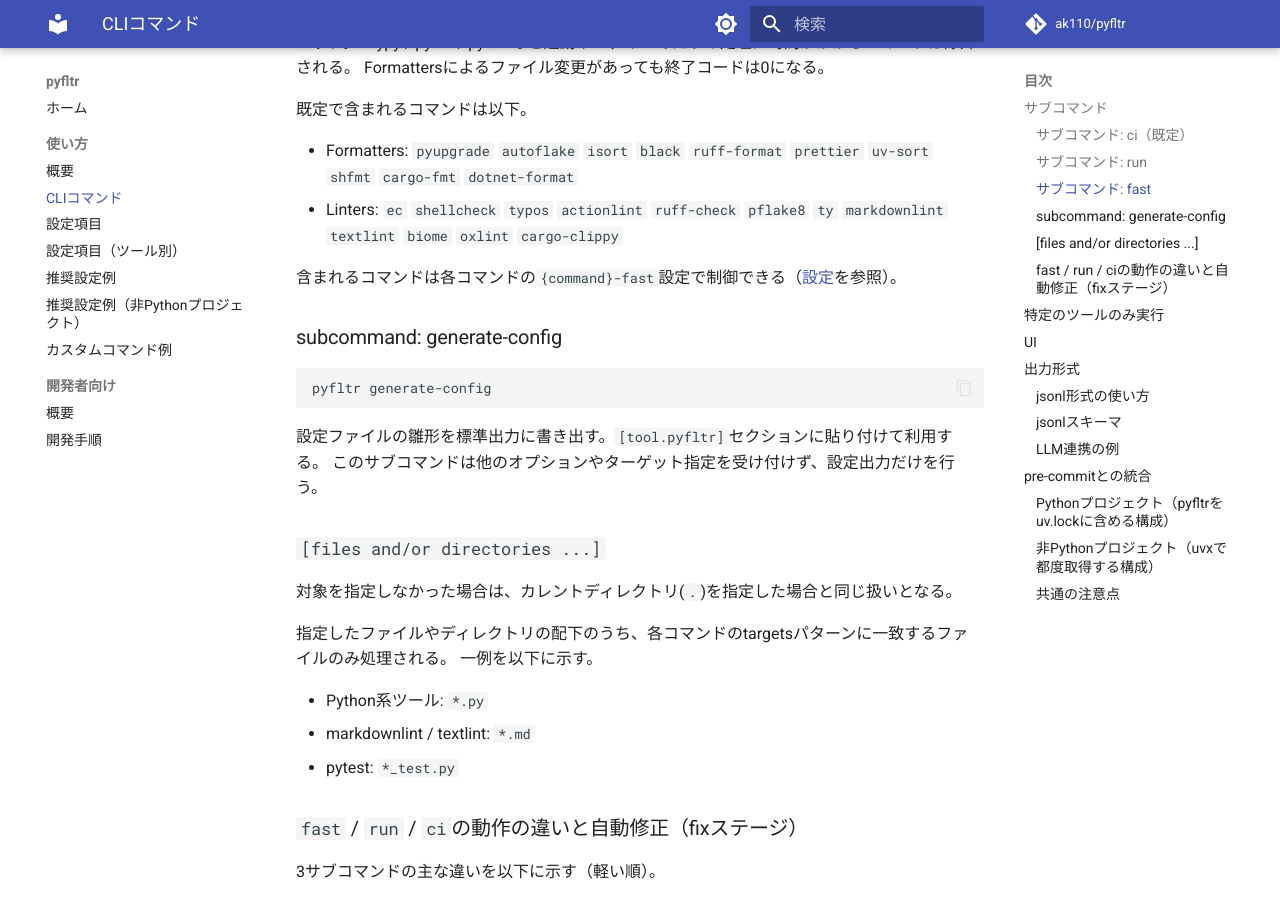
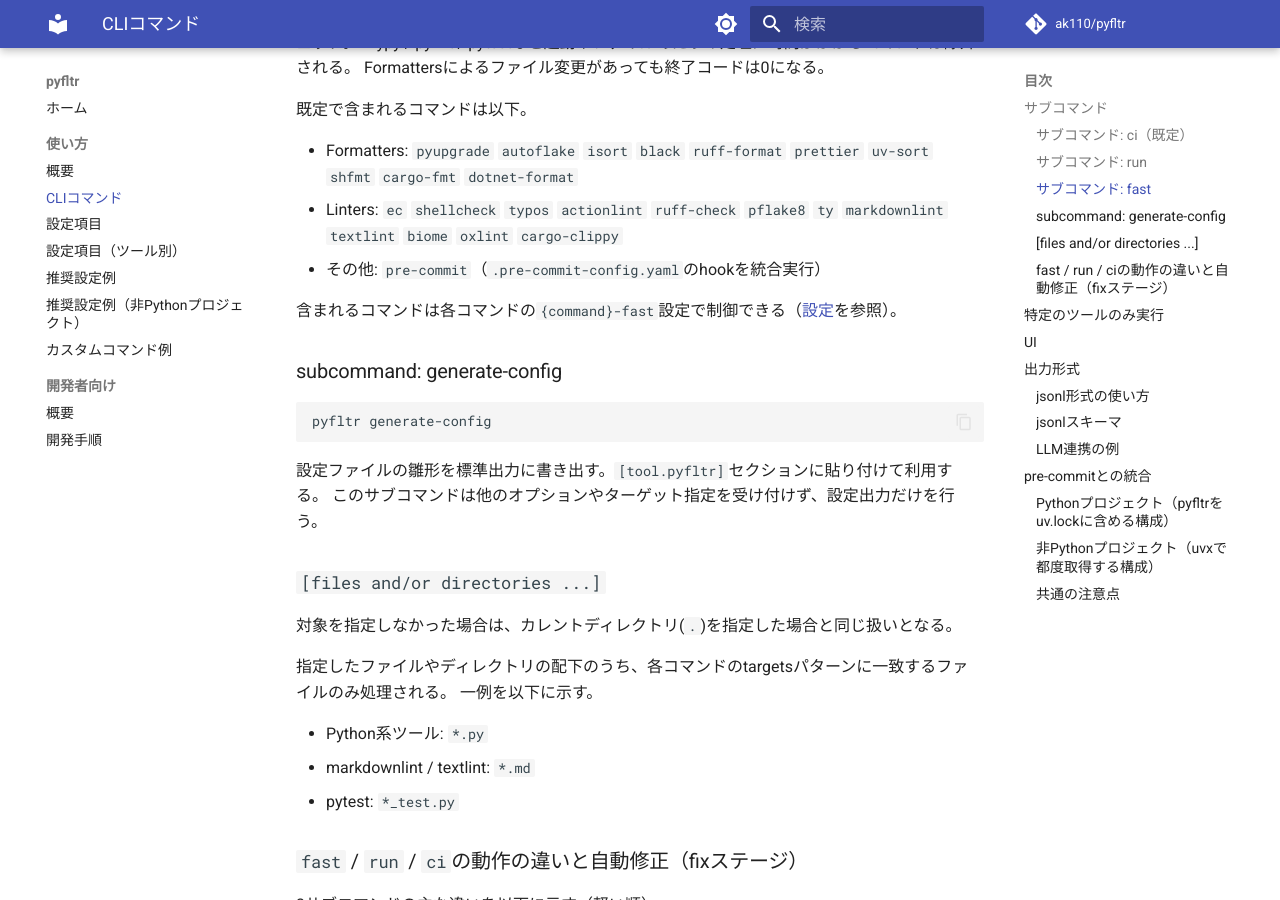
Before and after one commit to ak110/pyfltr, an MkDocs documentation site: the page built from docs/guide/usage.md, in a window 1280 px wide and 900 px high, scrolled down 923 px. Built offline with MkDocs 1.6.1 and Material for MkDocs 9.7.7, drawn with Linux system fonts in a browser that asks for light colours; comment, search, counter and statistics services are not loaded.

Commit message:
docs: pre-commitをfast既定コマンドと対応ツール一覧に反映
v2.0.0のpre-commit-fast既定True化に伴い、docs/guide/usage.mdのfast既定
コマンド列挙・formatエイリアス定義、docs/guide/index.mdの対応ツール一覧に
pre-commitを追記して実装との齟齬を解消する。

```diff
--- a/docs/guide/usage.md
+++ b/docs/guide/usage.md
@@ -46,6 +46,7 @@ Formattersによるファイル変更があっても終了コードは0になる
 
 - Formatters: `pyupgrade` `autoflake` `isort` `black` `ruff-format` `prettier` `uv-sort` `shfmt` `cargo-fmt` `dotnet-format`
 - Linters: `ec` `shellcheck` `typos` `actionlint` `ruff-check` `pflake8` `ty` `markdownlint` `textlint` `biome` `oxlint` `cargo-clippy`
+- その他: `pre-commit`（`.pre-commit-config.yaml`のhookを統合実行）
 
 含まれるコマンドは各コマンドの`{command}-fast`設定で制御できる（[設定](configuration.md)を参照）。
 
@@ -99,7 +100,7 @@ pyfltr ci --commands=ruff-check,markdownlint [files and/or directories ...]
 
 以下のエイリアスも使用可能。(例: `--commands=format`)
 
-- `format`: `pyupgrade` `autoflake` `isort` `black` `ruff-format` `prettier` `uv-sort` `shfmt` `cargo-fmt` `dotnet-format`
+- `format`: `pre-commit` `pyupgrade` `autoflake` `isort` `black` `ruff-format` `prettier` `uv-sort` `shfmt` `cargo-fmt` `dotnet-format`
 - `lint`:
     - Python系: `ruff-check` `pflake8` `mypy` `pylint` `pyright` `ty`
     - Markdown系: `markdownlint` `textlint`
```
Also changed, not shown: docs/guide/index.md (+2 -0 lines).
